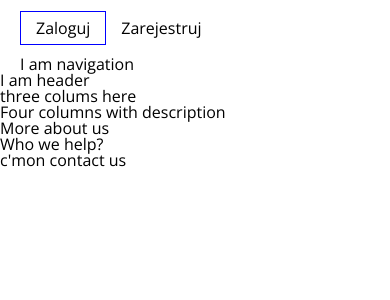
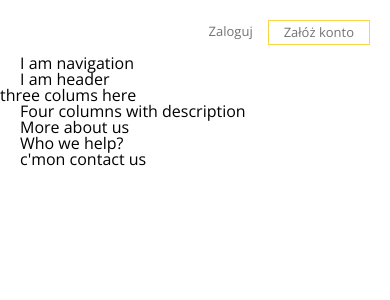
Before and after one commit to szymondros/portf, a React (Create React App) app: page / in a window 390 px wide. Shown: the top 300 px of the page. Built offline with nearby package versions, Linux system fonts and the light colour scheme.

Commit message:
sign-buttons mobile without responsive

```diff
--- a/src/components/Home.js
+++ b/src/components/Home.js
@@ -17,13 +17,15 @@ const Home = () => {
                     <HomeSignNav/>
                     <HomeNav/>
                 </header>
+                <HomeHeader/>
             </PageWrapper>
-            <HomeHeader/>
             <HomeThreeColumns/>
-            <HomeFourColumns/>
-            <HomeAbout/>
-            <HomeWhoWeHelp/>
-            <HomeContactUs/>
+            <PageWrapper>
+                <HomeFourColumns/>
+                <HomeAbout/>
+                <HomeWhoWeHelp/>
+                <HomeContactUs/>
+            </PageWrapper>
         </>
     );
 };
--- a/src/components/HomeSignNav.js
+++ b/src/components/HomeSignNav.js
@@ -1,24 +1,31 @@
 import React from 'react';
 import styled from "styled-components";
 import LinkButton from "./LinkButton";
+import colors from "../settings/colors";
 
 const HomeSignNav = () => {
     return (
         <SignNavBox>
             <LinkButton href="/login"
                         text="Zaloguj"
+                        isGrayTextColor
+                        fontSize="13px"
+            />
+            <LinkButton href="/sign-up"
+                        text="Załóż konto"
+                        isGrayTextColor
                         isBordered
-                        colored="blue"/>
-
-            <LinkButton href="/sign-up"
-                        text="Zarejestruj"/>
+                        colored={colors.yellowAccentColor}
+                        fontSize="13px"
+            />
         </SignNavBox>
     );
 };
 
 const SignNavBox = styled.div`
-  padding: 20px 0;
-  display: block;
+  padding: 20px 0 10px 0;
+  display: flex;
+  justify-content: flex-end;
 `;
 
 
--- a/src/components/LinkButton.js
+++ b/src/components/LinkButton.js
@@ -1,12 +1,15 @@
 import React from 'react';
 import styled from "styled-components";
 import {Link} from "react-router-dom";
+import colors from "../settings/colors";
 
-const LinkButton = ({href, isBordered, colored, text}) => {
+const LinkButton = ({href, isBordered, colored, text, isGrayTextColor, fontSize}) => {
     return (
         <Button to={href}
                 $isBordered={isBordered}
                 $colored={colored}
+                $isGrayTextColor={isGrayTextColor}
+                $fontSize={fontSize}
         >{text}</Button>
     );
 };
@@ -14,8 +17,9 @@ const LinkButton = ({href, isBordered, colored, text}) => {
 const Button = styled(Link)`
   border: ${({$isBordered}) => $isBordered ? "1px" : "0"} solid ${({$colored}) => $colored};
   text-decoration: none;
-  color: black;
+  color: ${({$isGrayTextColor}) => $isGrayTextColor ? colors.grayAccentColor : colors.darkAccentColor};
   padding: 5px 15px;
+  font-size: ${({$fontSize}) => $fontSize};
 `;
 
 export default LinkButton;
--- a/src/scss/main.scss
+++ b/src/scss/main.scss
@@ -1,6 +1,5 @@
 @import "node_modules/reset-css/sass/reset";
 @import "src/scss/settings/fonts";
-@import "src/scss/settings/colors";
 
 body {
   font-family: $font-base;
--- a/src/scss/settings/_colors.scss
+++ /dev/null
@@ -1,5 +0,0 @@
-$base-light-color: #F0F1F1;
-$brown-accent-color: #5E5322;
-$yellow-accent-color: #FAD648;
-$gray-accent-color: #737373;
-$dark-accent-color: #3C3C3C;
--- /dev/null
+++ b/src/settings/colors.js
@@ -0,0 +1,7 @@
+const baseLightColor = "#F0F1F1";
+const brownAccentColor = "#5E5322";
+const yellowAccentColor = "#FAD648";
+const grayAccentColor = "#737373";
+const darkAccentColor = "#3C3C3C";
+
+export default {baseLightColor, brownAccentColor, yellowAccentColor, grayAccentColor, darkAccentColor};
```
Also changed, not shown: src/components/Hamburger.js (added, +11 -0 lines).
